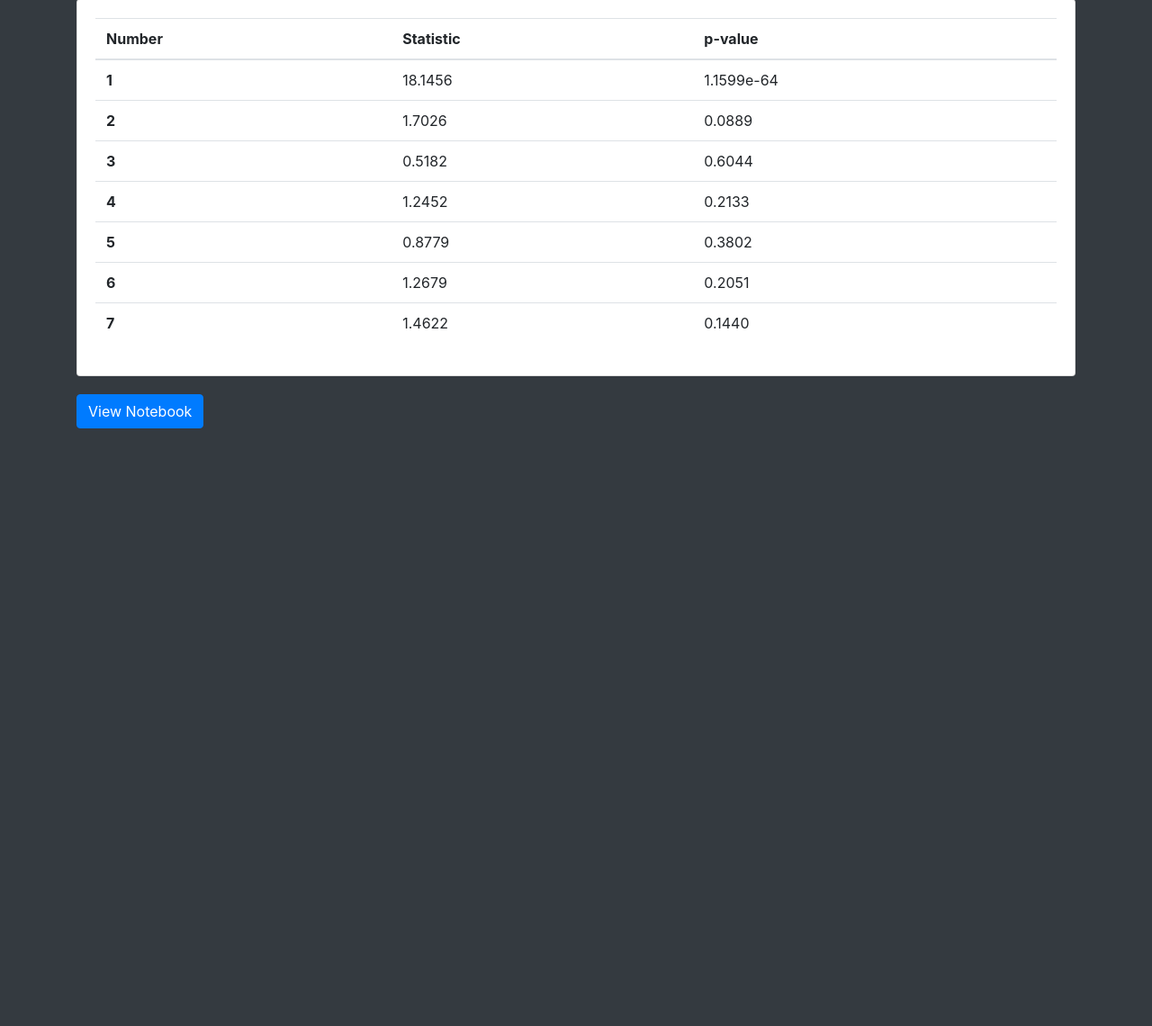
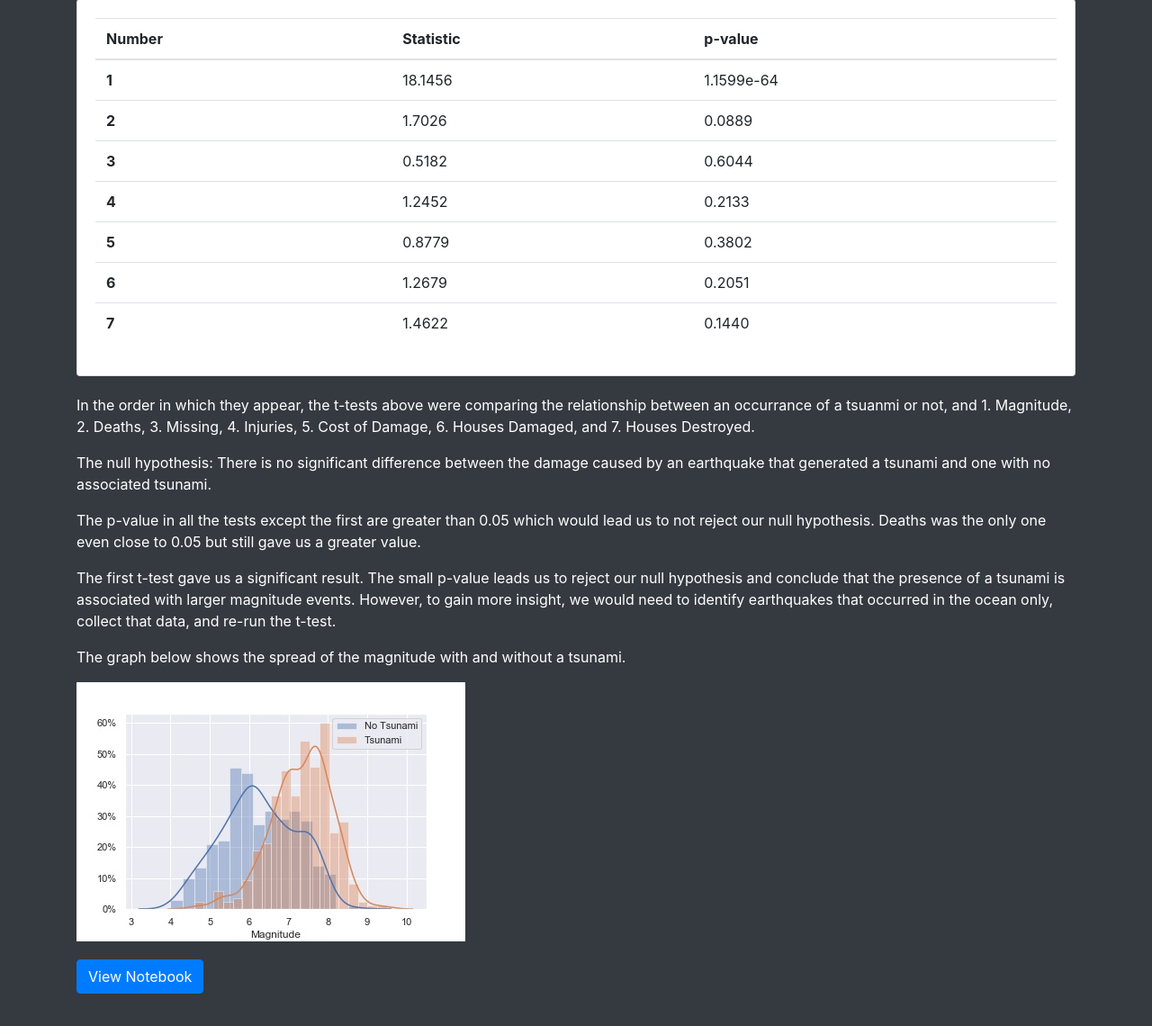
Before and after one commit to labs13-quake-viewer/ds-application, a Flask app: page /tsunami in a window 1280 px wide; the page is wider, and only the part inside the window is pictured. Shown: the part 898-2038 px from the top of that part at 90% size. Before the commit the page ends 1374 px from the top of that part, so only its background shows below. Run offline with Flask 3, Linux system fonts and the light colour scheme; some libraries are stand-ins or nearby versions.

Commit message:
Adjusting page for Danielle

```diff
--- a/app/static/css/main.css
+++ b/app/static/css/main.css
@@ -36,3 +36,12 @@ body {
 div.card.table-card.winstons {
   width: calc(40px + 100%);
 }
+
+.test-figure {
+  display: block;
+}
+
+.notebook-btn {
+  margin-top: 20px;
+  margin-bottom: 20px;
+}
--- a/app/templates/tsunami.html
+++ b/app/templates/tsunami.html
@@ -65,6 +65,18 @@
       </tbody>
     </table>
     </div>
-    <a href="https://colab.research.google.com/github/labs13-quake-viewer/ds-notebooks/blob/master/Plots.ipynb" target="blank" class="btn btn-primary">View Notebook</a>
+    <p>In the order in which they appear, the t-tests above were comparing the relationship between an occurrance of a tsuanmi or not, and 1. Magnitude, 2. Deaths, 3. Missing, 4. Injuries, 5. Cost of Damage, 6. Houses Damaged, and 7. Houses Destroyed.</p>
+
+      <p>The null hypothesis: There is no significant difference between the damage caused by an earthquake that generated a tsunami and one with no associated tsunami.</p>
+
+       <p>The p-value in all the tests except the first are greater than 0.05 which would lead us to not reject our null hypothesis. Deaths was the only one even close to 0.05 but still gave us a greater value.</p>
+
+      <p>The first t-test gave us a significant result. The small p-value leads us to reject our null hypothesis and conclude that the presence of a tsunami is associated with larger magnitude events. However, to gain more insight, we would need to identify earthquakes that occurred in the ocean only, collect that data, and re-run the t-test.</p>
+
+       <p>The graph below shows the spread of the magnitude with and without a tsunami.<p>
+
+    <img src="{{ url_for('static', filename='images/test_figure.jpeg') }}" alt="" class="test-figure">
+    <a href="https://colab.research.google.com/github/labs13-quake-viewer/ds-notebooks/blob/master/Plots.ipynb" target="blank" class="btn btn-primary notebook-btn">View Notebook</a>
 </div>
+
 {% endblock body %}
```
Also changed, not shown: app/static/images/test_figure.jpeg (added).
